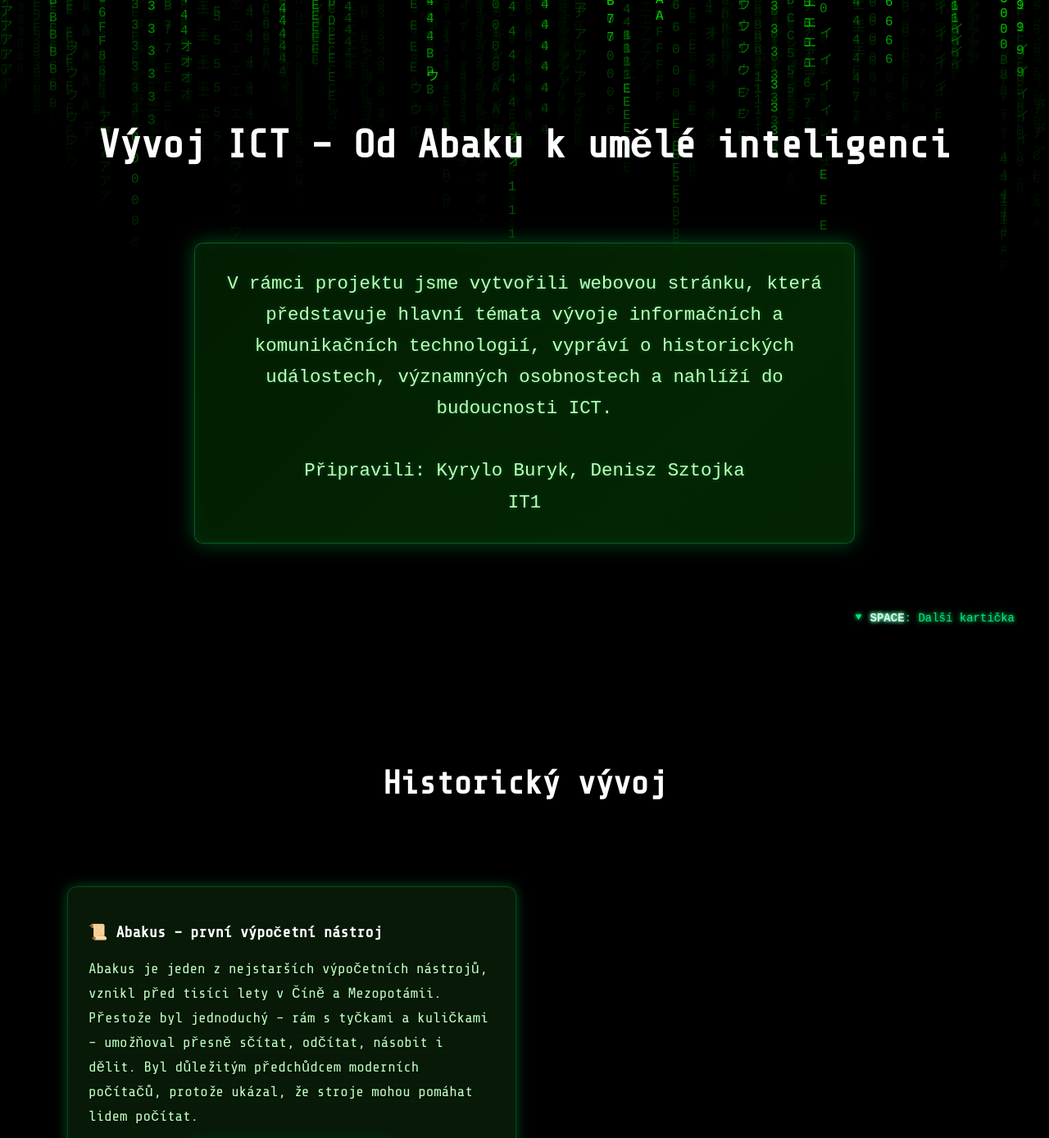
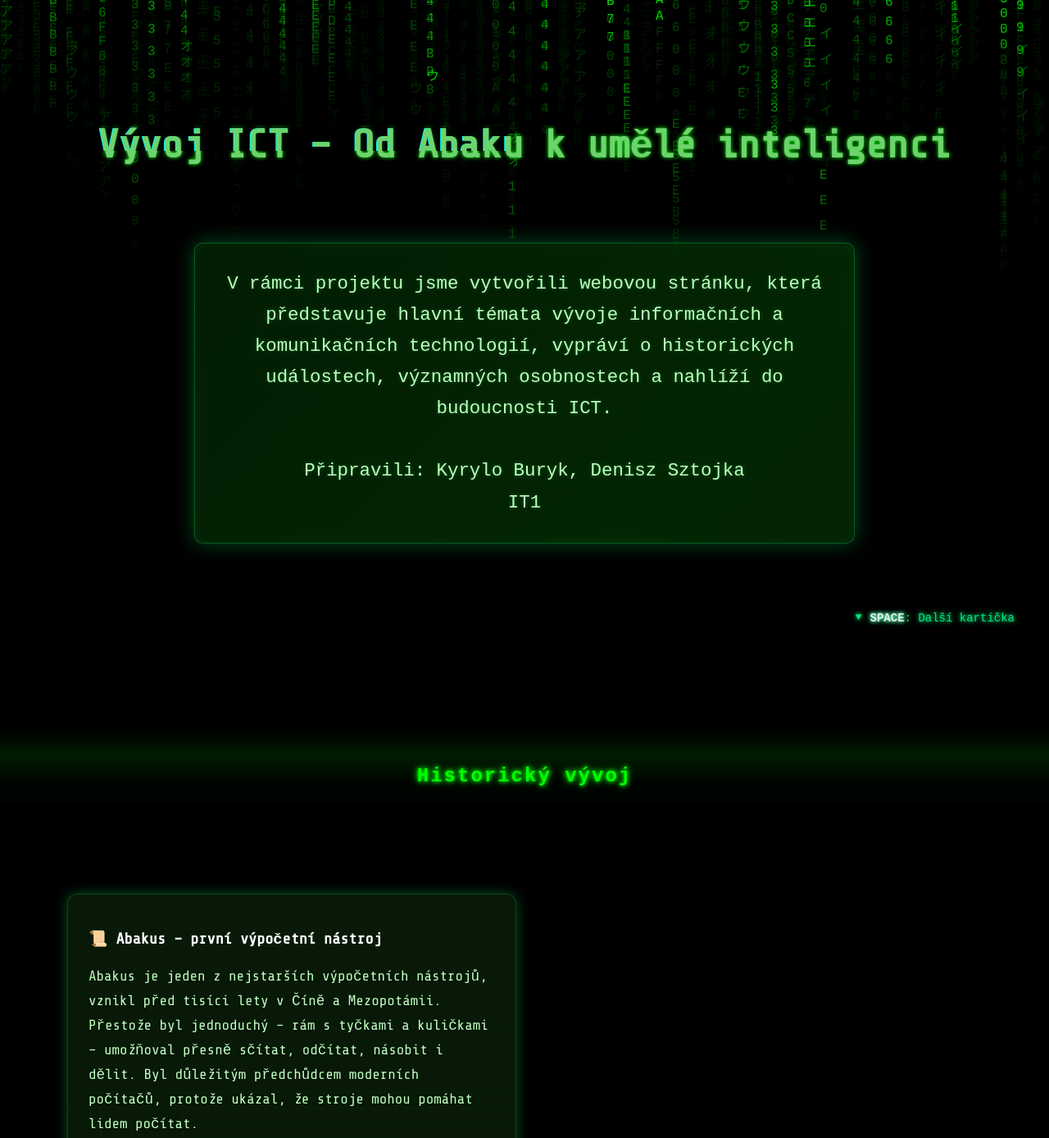
Before and after one commit to cyweee/Vyvoj-ICT.github.io, a plain HTML site: page index.html in a window 1280 px wide. Shown: the top 1388 px of the page at 82% size. Drawn offline with nearby package versions, Linux system fonts and the light colour scheme; animation ran at ten frames a second; a web font is replaced by a local one.

Commit message:
updated: headers style

```diff
--- a/index.html
+++ b/index.html
@@ -23,6 +23,7 @@
     <script defer src="static/scripts/matrix.js"></script>
     <script defer src="static/scripts/line.js"></script>
     <script defer src="static/scripts/scroll.js"></script>
+    <script defer src="static/scripts/glitch.js"></script>
 </head>
 
 <body>
@@ -32,7 +33,9 @@
 
     <!-- ==================== ЗАГОЛОВОК ==================== -->
     <header class="header-container">
-        <h1 class="project-title" data-aos="fade-down">Vývoj ICT – Od Abaku k umělé inteligenci</h1>
+      <h1 class="project-title glitch" data-text="Vývoj ICT – Od Abaku k umělé inteligenci" data-aos="fade-down">
+        Vývoj ICT – Od Abaku k umělé inteligenci
+      </h1>
         <p class="project-description" data-aos="fade-up" data-aos-delay="300">
             V rámci projektu jsme vytvořili webovou stránku, která představuje hlavní témata vývoje informačních a komunikačních technologií, vypráví o historických událostech, významných osobnostech a nahlíží do budoucnosti ICT.
             <br><br>
--- /dev/null
+++ b/static/scripts/glitch.js
@@ -0,0 +1,16 @@
+document.addEventListener('DOMContentLoaded', () => {
+    const title = document.querySelector('.glitch');
+
+    // Функция для случайных помех
+    function triggerGlitch() {
+      title.style.animation = 'none';
+      void title.offsetWidth; // Триггер reflow
+      title.style.animation = 'glitch-blink 0.3s 2';
+
+      // Следующая помеха через случайный интервал (2-5 сек)
+      setTimeout(triggerGlitch, 2000 + Math.random() * 3000);
+    }
+
+    // Первая помеха через 3 секунды
+    setTimeout(triggerGlitch, 3000);
+  });
--- a/static/styles.css
+++ b/static/styles.css
@@ -93,6 +93,66 @@ header p {
     margin-bottom: 100px;
 }
 
+/* Основные стили глитча */
+.glitch {
+    position: relative;
+    color: #6dd36d;
+    text-shadow: 0 0 5px #00ff00;
+  }
+
+  /* Дубликаты для эффекта помех */
+  .glitch::before,
+  .glitch::after {
+    content: attr(data-text);
+    position: absolute;
+    top: 0;
+    left: 0;
+    width: 100%;
+    background: rgba(0, 0, 0, 0.8);
+    clip: rect(0, 0, 0, 0);
+  }
+
+  .glitch::before {
+    left: 1px;
+    text-shadow: 1px 0 #ff00ff;
+    animation: glitch-anim-1 2s infinite linear alternate-reverse;
+  }
+
+  .glitch::after {
+    left: -1px;
+    text-shadow: -1px 0 #00ffff;
+    animation: glitch-anim-2 2s infinite linear alternate;
+  }
+
+  /* Анимации помех */
+  @keyframes glitch-anim-1 {
+    0% { clip: rect(0, 600px, 0, 0); }
+    20% { clip: rect(0, 600px, 30px, 0); }
+    40% { clip: rect(60px, 600px, 0, 0); }
+    60% { clip: rect(0, 600px, 72px, 0); }
+    80% { clip: rect(45px, 600px, 0, 0); }
+    100% { clip: rect(0, 600px, 60px, 0); }
+  }
+
+  @keyframes glitch-anim-2 {
+    0% { clip: rect(0, 600px, 0, 0); }
+    25% { clip: rect(65px, 600px, 0, 0); }
+    50% { clip: rect(0, 600px, 40px, 0); }
+    75% { clip: rect(30px, 600px, 0, 0); }
+    100% { clip: rect(0, 600px, 15px, 0); }
+  }
+
+  /* Случайные интенсивные помехи */
+  @keyframes glitch-blink {
+    0% { opacity: 0.7; }
+    40% { opacity: 0.8; }
+    100% { opacity: 0.7; }
+  }
+
+  .glitch:hover {
+    animation: glitch-blink 0.3s infinite;
+  }
+
 .project-description {
     font-size: 1.4rem;
     color: #c0ffc0; /* Зеленоватый текст как в терминале */
@@ -187,11 +247,37 @@ header p {
     animation: typing 3.5s steps(40, end);
 }
 .section-title {
-    font-size: 2.5rem;
+    font-family: 'Courier New', monospace;
+    color: #00ff00;
     text-align: center;
-    opacity: 1;
-    transform: translateY(20px);
-    transition: opacity 1s ease-out, filter 1s ease-out, transform 1s ease-out;
+    text-shadow:
+        0 0 5px #00ff00,
+        0 0 10px #00ff00;
+    letter-spacing: 2px;
+    position: relative;
+    padding: 20px;
+    background: rgba(0, 20, 0, 0.2);
+    margin: 20px auto;
+}
+
+.section-title::after{
+    content: '';
+    position: absolute;
+    top: 0;
+    left: 0;
+    right: 0;
+    height: 100%;
+    background: linear-gradient(
+        180deg,
+        transparent,
+        rgba(0, 255, 0, 0.1),
+        transparent
+    );
+    animation: matrix-scan 3s linear infinite;
+}
+@keyframes matrix-scan {
+    0% { top: -100%; }
+    100% { top: 100%; }
 }
 
 .section-title.show {
```
